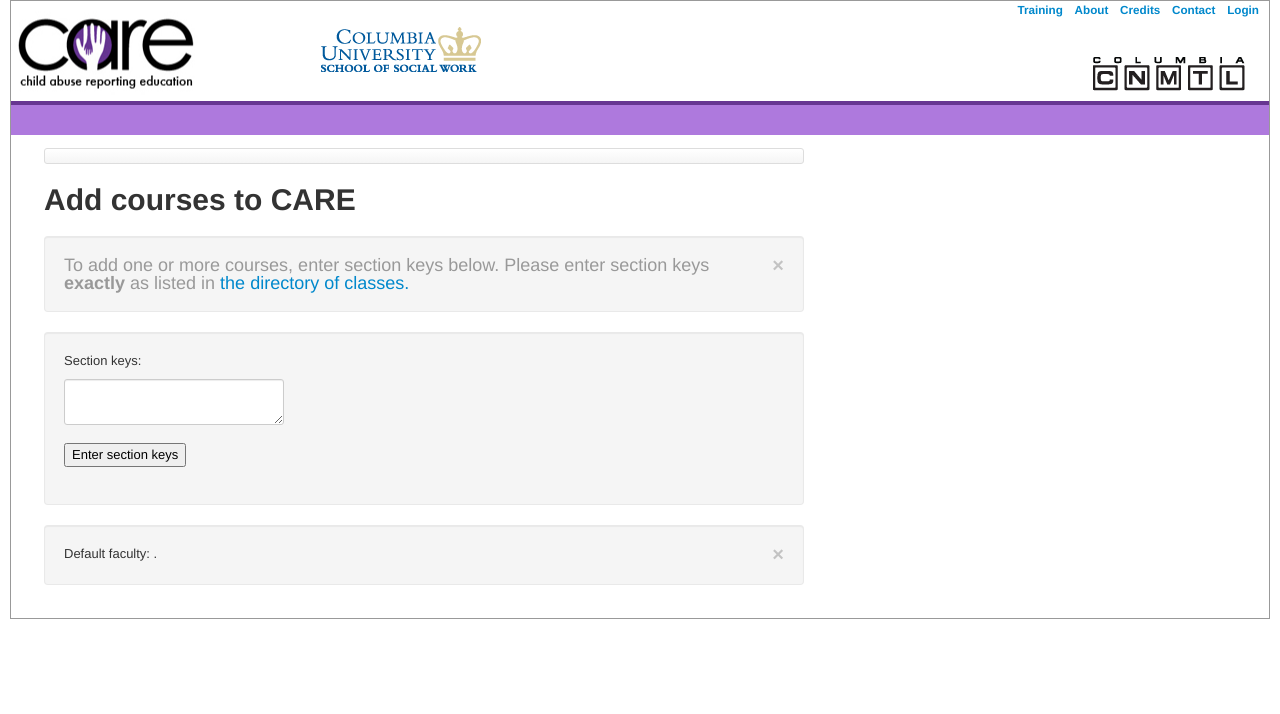
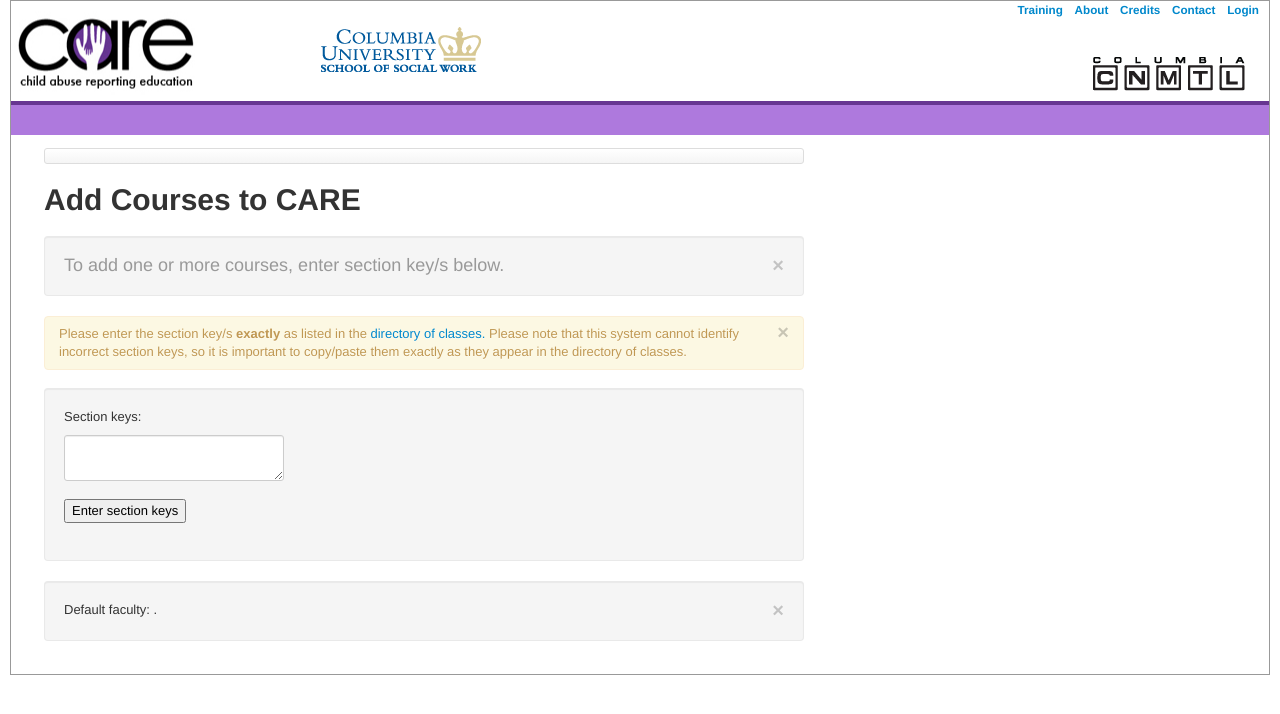
Before and after one commit to ccnmtl/carr, a Django app: template templates/carr_main/add_classes/add_classes_form.html in a window 1280 px wide. Shown: the top 714 px of the page. Run offline with Django 3.2, Linux system fonts and the light colour scheme; the template is opened without the code that fills it, so the values that code supplies are empty; parts of the project's set-up code (start-up, migrations or seed data) failed here and were passed over; some libraries are stand-ins or nearby versions.

Commit message:
3 more copy changes per maria

```diff
--- a/carr_main/views.py
+++ b/carr_main/views.py
@@ -203,7 +203,7 @@ def add_classes(request):
     found_section_keys = {}
     if not request.POST:
         return  {
-            'section_keys': 'Enter course section keys here!'
+            'section_keys': 'Enter course section key/s here. Sample: 20121SOCW7114T005'
             ,'default_faculty': sorted_default_faculty
         }
     if not request.POST.has_key ('section_keys'):
--- a/quiz/scores.py
+++ b/quiz/scores.py
@@ -93,8 +93,11 @@ def classes_by_semester(request, year, semester):
 
 
     sorted_care_classes = sort_courses (care_classes)
+
+    #don't show help text
     return {
         'year' : year
+        ,'hide_scores_help_text': True
         ,'semester_map': semester_map
         ,'semester': semester
         ,'care_classes': sorted_care_classes
--- a/templates/carr_main/add_classes/add_classes_form.html
+++ b/templates/carr_main/add_classes/add_classes_form.html
@@ -14,11 +14,19 @@
 {% endblock breadcrumbs %}
 
 
-{% block add_classes_title %}Add courses to CARE{%endblock %}
+{% block add_classes_title %}Add Courses to CARE{%endblock %}
 
 {% block help_text %}
-   To add one or more courses, enter section keys below. Please enter section keys <strong>exactly</strong> as listed in <a href ="http://www.columbia.edu/cu/bulletin/uwb/" target="_blank" >the directory of classes.</a>
+   To add one or more courses, enter section key/s below.
 {% endblock %}
+
+
+    {% block warnings %}
+        <div class="alert">
+          <button class="close" data-dismiss="alert">×</button>
+           Please enter the section key/s  <strong>exactly</strong> as listed in the <a href ="http://www.columbia.edu/cu/bulletin/uwb/" target="_blank" > directory of classes.</a> Please note that this system cannot identify incorrect section keys, so it is important to copy/paste them exactly as they appear in the directory of classes.
+        </div>
+    {% endblock %}
 
 
 {% block full_page_results %}
@@ -30,7 +38,7 @@
 
     {% if success %}
         <div class="alert alert-success">
-            All set!
+            The course (or courses) has been added successfully.
         </div>
     {% endif  %}
 
--- a/templates/quiz/scores/classes_by_semester.html
+++ b/templates/quiz/scores/classes_by_semester.html
@@ -22,7 +22,6 @@
 
 {% endblock scores_breadcrumbs %}
 
-{% block scores_help_text %}{% endblock %}
 
 {% block scores_warnings %}
     <div class="alert alert-block">
--- a/templates/quiz/scores/students_by_class.html
+++ b/templates/quiz/scores/students_by_class.html
@@ -20,14 +20,14 @@
         <span class="divider">/</span>
     </li>
         <li>
-        <a href="/scores/socialwork/course/{{ c.0 }}/{{ c.1 }}/{{ c.2 }}/{{ c.3 }}/{{ c.4 }}/{{ c.5 }}/" class="active" >{{ c.3.upper }}{{ c.4 }}, section {{ c.2 }}</a>
+        <a href="/scores/socialwork/course/{{ c.0 }}/{{ c.1 }}/{{ c.2 }}/{{ c.3 }}/{{ c.4 }}/{{ c.5 }}/" class="active" >{{ c.3.upper }}{{ c.4 }}, Section {{ c.2 }}</a>
       </li>
 {% endblock scores_breadcrumbs %}
 
 {% block scores_title %}{{ c.5.upper }} {{ c.3.upper }}{{ c.4 }},  section {{ c.2 }}{%endblock %}
 
 {% block scores_help_text %}
-This is a list of students who either logged into CARE and started the training, or whise information was entered automatically at the start of the term. Students who have not logged into CARE might not be displayed below.
+This is a list of students who either logged into CARE and started the training, or whose information was entered automatically at the start of the term. Students who have not logged into CARE might not be displayed below.
 {% endblock %}
 
 {% block full_page_results %}
```
